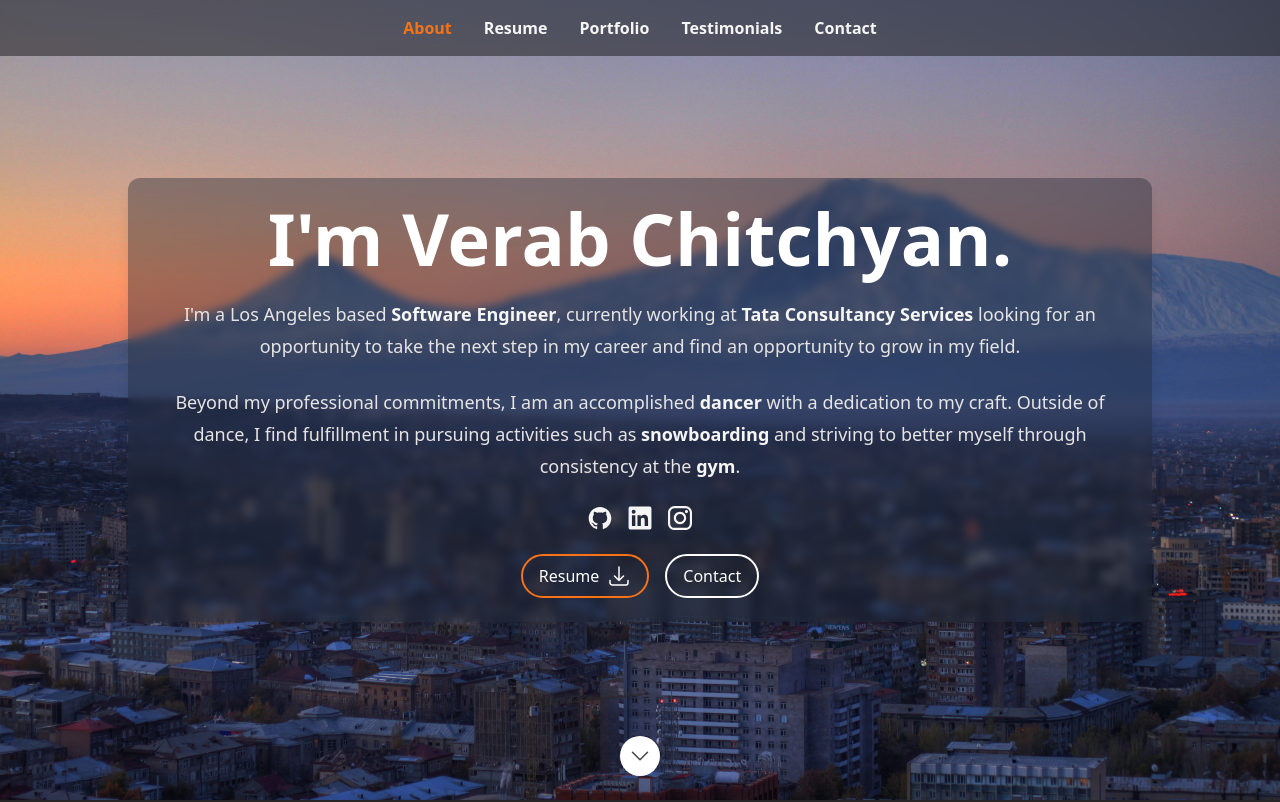
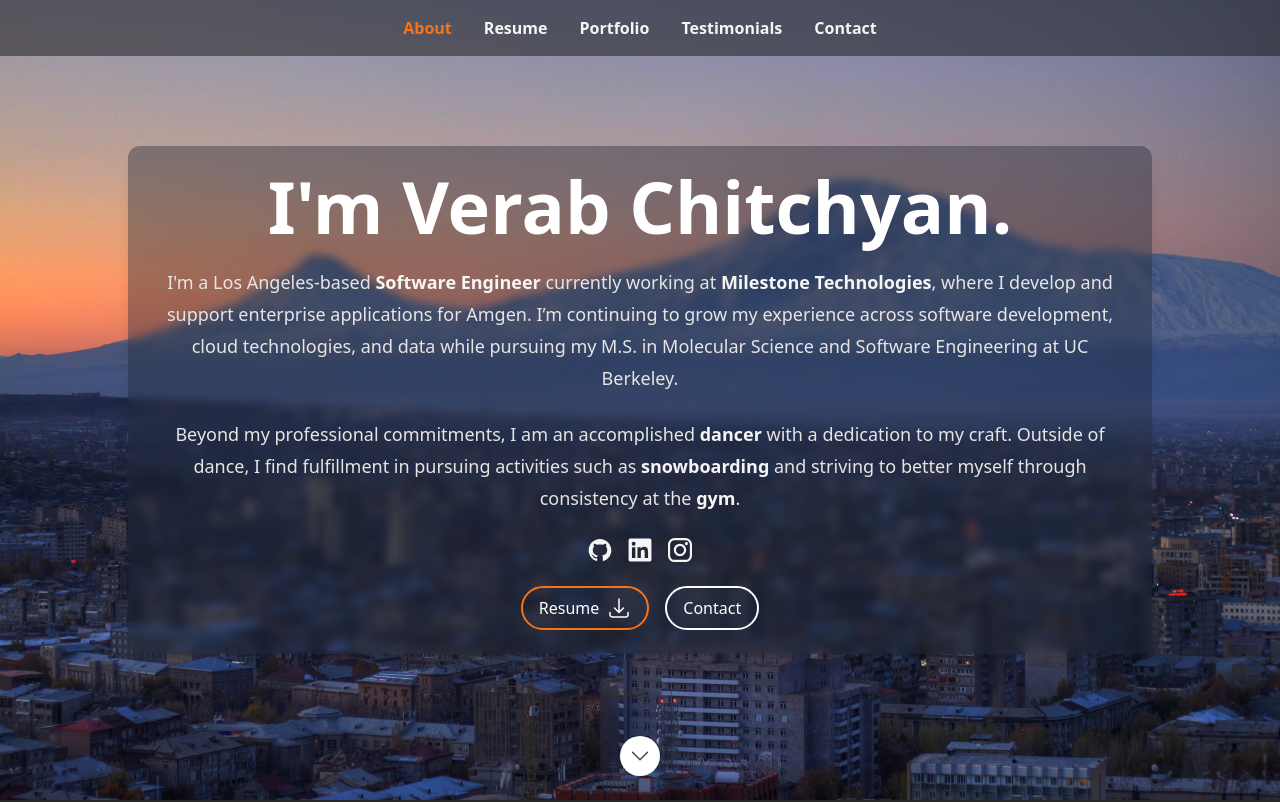
Before and after one commit to VerabCh/VerabCh.github.io, a Next.js app: page / in a window 1280 px wide. Shown: the top 802 px of the page. Built offline with nearby package versions, Linux system fonts and the light colour scheme.

Commit message:
Additional Updates

```diff
--- a/src/data/data.tsx
+++ b/src/data/data.tsx
@@ -64,9 +64,14 @@ export const heroData: Hero = {
   description: (
     <>
       <p className="prose-sm text-stone-200 sm:prose-base lg:prose-lg">
-        I'm a Los Angeles based <strong className="text-stone-100"> Software Engineer</strong>, currently working
-        at <strong className="text-stone-100">Tata Consultancy Services</strong> looking for an opportunity to take the
-        next step in my career and find an opportunity to grow in my field.
+        I'm a Los Angeles-based{' '}
+        <strong className="text-stone-100">Software Engineer</strong> currently
+        working at{' '}
+        <strong className="text-stone-100">Milestone Technologies</strong>,
+        where I develop and support enterprise applications for Amgen. I’m
+        continuing to grow my experience across software development, cloud
+        technologies, and data while pursuing my M.S. in Molecular Science and
+        Software Engineering at UC Berkeley.
       </p>
       <p className="prose-sm text-stone-200 sm:prose-base lg:prose-lg">
       Beyond my professional commitments, I am an accomplished <strong className="text-stone-100">dancer</strong> with a dedication to my craft.
@@ -103,8 +108,8 @@ export const aboutData: About = {
     {label: 'Age', text: '26', Icon: CalendarIcon},
     {label: 'Nationality', text: 'Armenian/American', Icon: FlagIcon},
     {label: 'Interests', text: 'Snowboarding, Rockclimbing, Dancing', Icon: SparklesIcon},
-    {label: 'Study', text: 'California State University, Northridge', Icon: AcademicCapIcon},
-    {label: 'Employment', text: 'Tata Consultancy Services', Icon: BuildingOffice2Icon},
+    {label: 'Study', text: 'University of California, Berkeley', Icon: AcademicCapIcon},
+    {label: 'Employment', text: 'Milestone Technologies, Inc.', Icon: BuildingOffice2Icon},
   ],
 };
 
```
